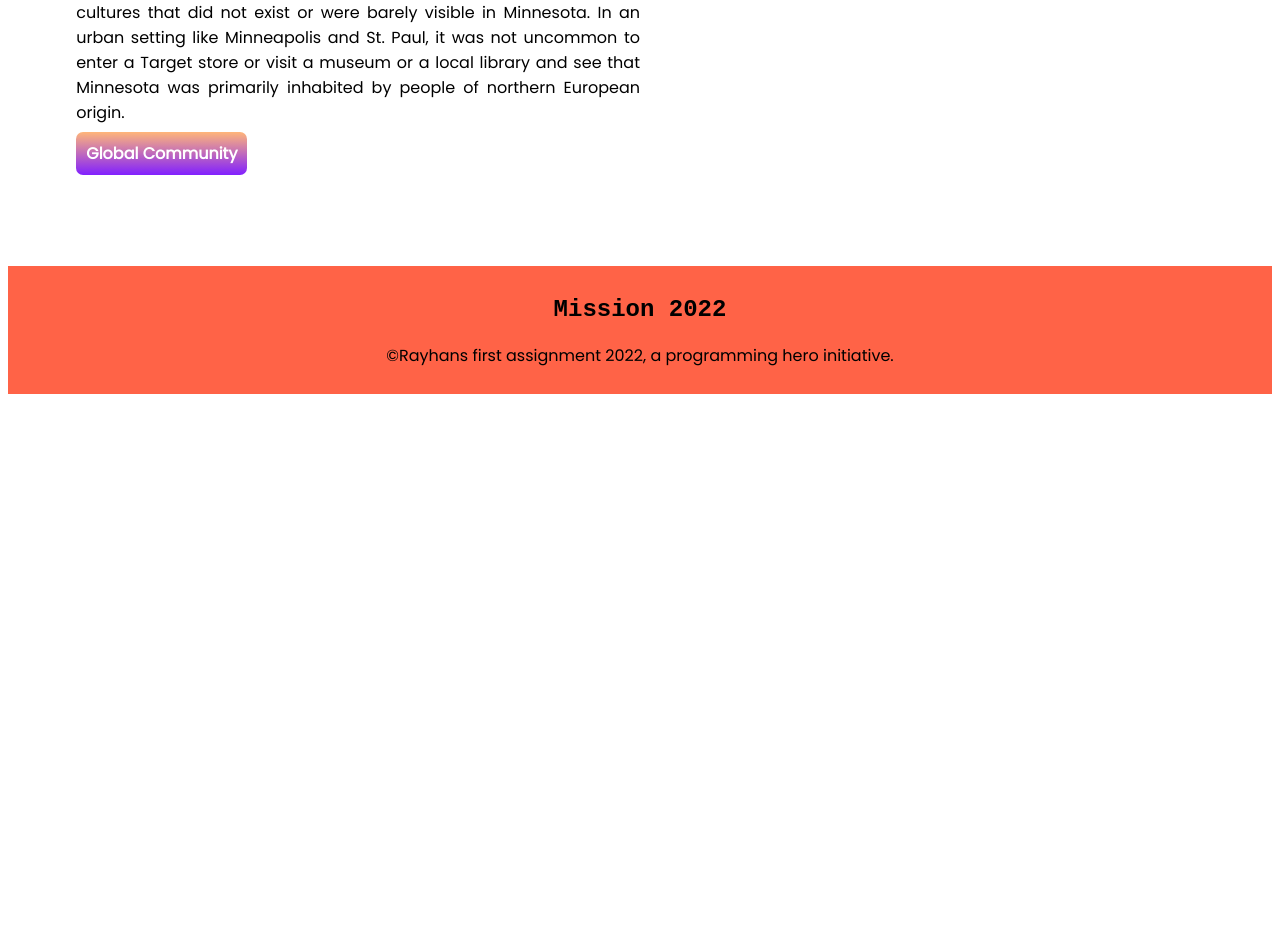
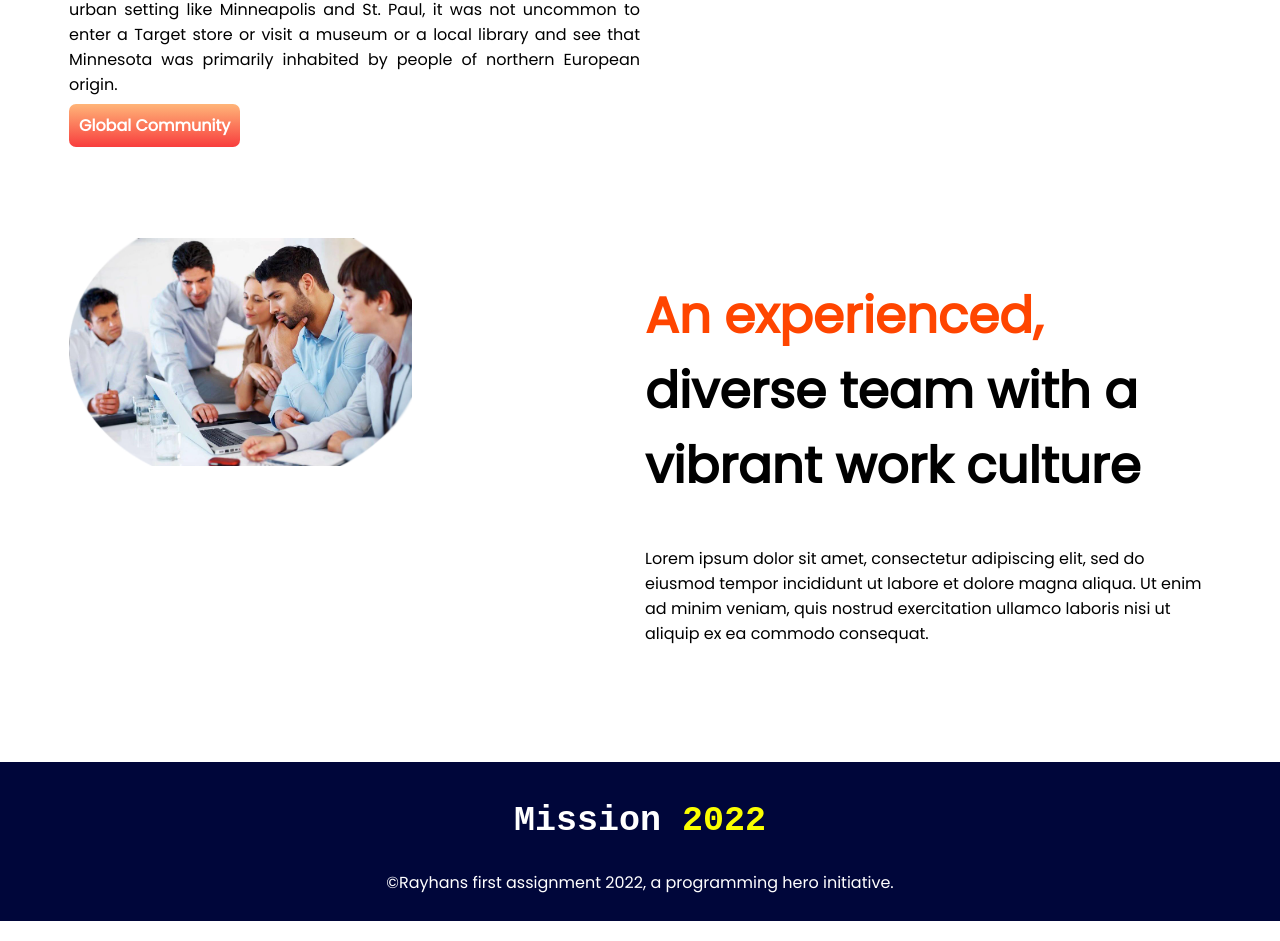
Before and after one commit to Rayhan426/assignment-portfolio, a plain HTML site: page index.html in a window 1280 px wide. Shown: the part 2025-2966 px from the top of the page. Before the commit the page ends 2427 px from the top, so only its background shows below. Drawn offline with Linux system fonts and the light colour scheme.

Commit message:
photo added

```diff
--- a/index.html
+++ b/index.html
@@ -97,8 +97,23 @@
         </div>
         <div class="half-width"> <img src="./images/pictures/project.png" alt=""></div>
     </section>
+    <section class="flexible-container">
+
+        <div class="half-width">
+            <img src="./images/1073955.0 copy.png" alt="">
+        </div>
+        <div class="half-width">
+            <h1> <span class="orange">An experienced,</span> diverse team with a vibrant work culture</h1>
+            <p>Lorem ipsum dolor sit amet, consectetur adipiscing elit, sed do eiusmod tempor incididunt ut labore
+                et
+                dolore magna aliqua. Ut enim ad minim veniam, quis nostrud exercitation ullamco laboris nisi ut
+                aliquip
+                ex ea commodo consequat.</p>
+        </div>
+
+    </section>
     <footer>
-        <h2 class="mission-2021">Mission 2022</h2>
+        <h2 class="mission-2021"><span class="mission">Mission</span> 2022</h2>
         <p>©Rayhans first assignment 2022, a programming hero initiative.</p>
     </footer>
 </body>
--- a/style.css
+++ b/style.css
@@ -1,5 +1,6 @@
 body{
     font-family: 'Poppins', sans-serif;
+    margin: 0;
 
 
 }
@@ -76,11 +77,11 @@ h1{
         width: 50%;
     }
     .half-width{
-        width: 50%;
+        width: 60%;
         padding-left: 5px;
     }
     .half-width img{
-        width: 55%;
+        width: 60%;
     }
     .text-allign{
         text-align: justify;
@@ -106,7 +107,7 @@ h1{
     }
     .last-button{
         text-decoration: none;
-        background-image: linear-gradient(rgba(255, 156, 75, 0.746), rgb(129, 32, 255));
+        background-image: linear-gradient(rgba(255, 156, 75, 0.746), rgb(248, 61, 61));
         padding: 10px;
         border-radius: 7px;
         color: white;
@@ -114,13 +115,21 @@ h1{
     }
    footer{
        text-align: center;
-       background-color: tomato;
+       background-color: rgb(0, 6, 58);
        padding: 10px;
-       mar
+       color: white;
+       margin-bottom: 20px;
 
    }
    .mission-2021{
        font-family: 'Courier New', Courier, monospace;
        font-weight: bold;
-
+       color: rgb(251, 255, 0);
+       font-size: 35px;
+        }
+   .mission{
+       color: rgb(255, 255, 255);
    }
+   .orange{
+       color: orangered;
+   }
```
Also changed, not shown: images/1073955.0 copy.png (added), images/employer.svg (added).
